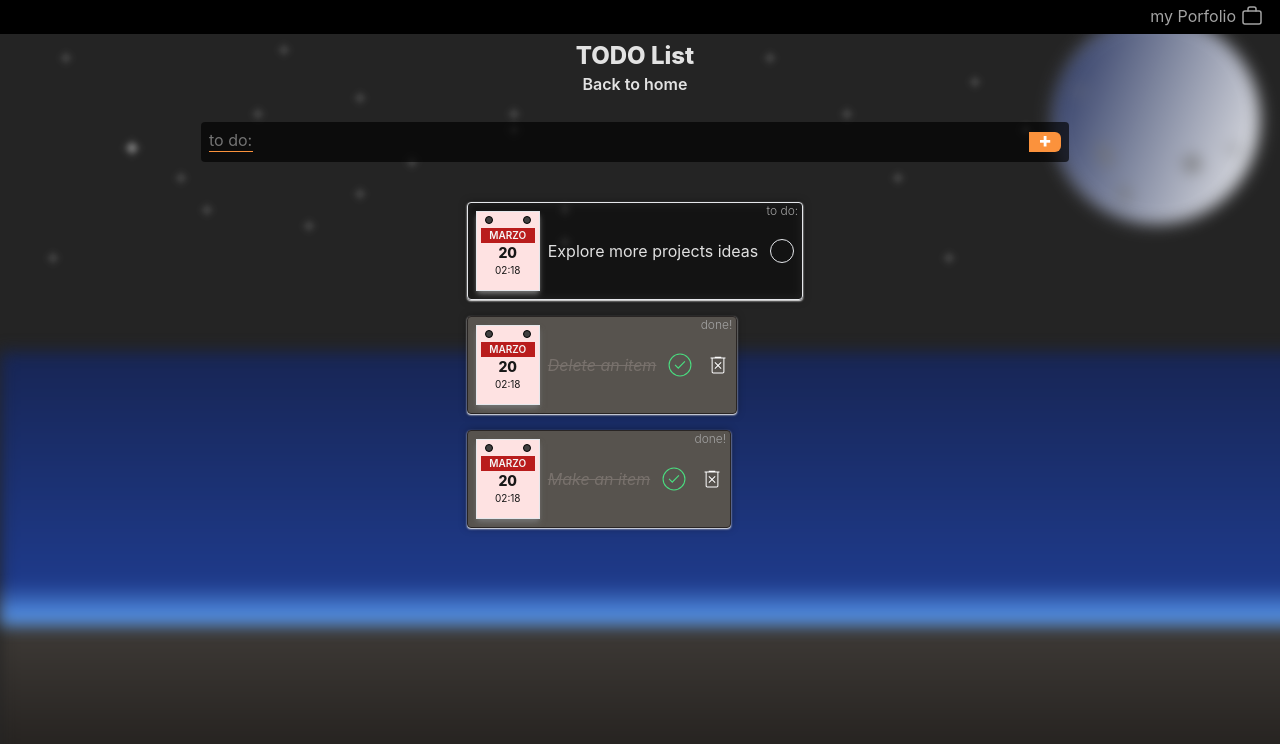
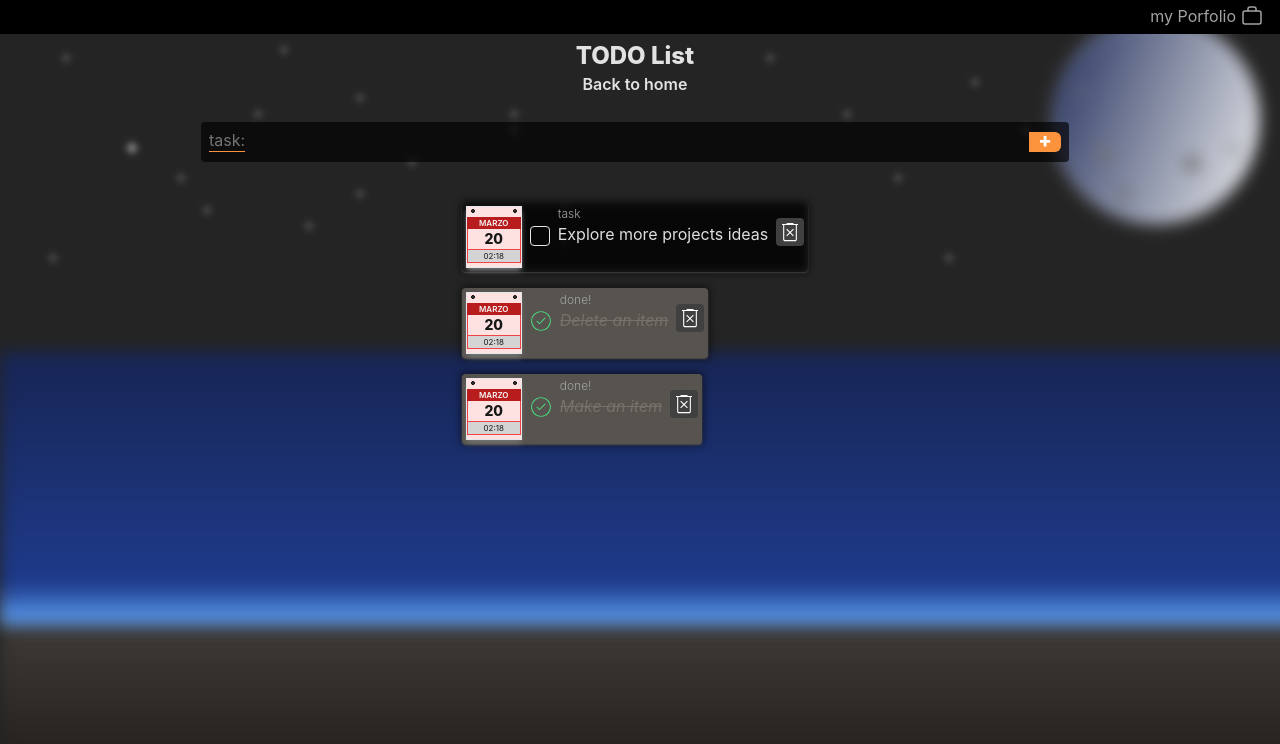
Before and after one commit to chLuis/multi-proyect, a React (Vite) app: page /todo-list in a window 1280 px wide. Shown: the top 744 px of the page. Built offline with nearby package versions, Linux system fonts and the light colour scheme.

Commit message:
add new style todo list

```diff
--- a/src/components/ToDo.jsx
+++ b/src/components/ToDo.jsx
@@ -46,10 +46,10 @@ export default function ToDo({dataLoad}) {
     return (
         <div className="min-w-0 w-full max-w-[900px] px-4">
             <label className="relative">
-                <span className="absolute -inset-y-1 border-b border-orange-400 h-6 left-2 w-11 text-neutral-500 text-nowrap">
-                    to do:
+                <span className="absolute -inset-y-1 border-b border-orange-400 h-6 left-2 text-neutral-500 text-nowrap">
+                    task:
                 </span>
-                <input type="text" value={newTask} onChange={(e) => handleToDo(e)} onKeyDown={(e) => handleKeyDown(e)} className="min-w-0 w-full rounded py-2 ps-16 pe-12 bg-black bg-opacity-65 focus:bg-opacity-75" />
+                <input type="text" value={newTask} onChange={(e) => handleToDo(e)} onKeyDown={(e) => handleKeyDown(e)} className="min-w-0 w-full rounded py-2 ps-12 pe-12 bg-black bg-opacity-65 focus:bg-opacity-75" />
                 <button type="button" onClick={addNewTask}  className={`${insertText} duration-200 absolute font-extrabold inset-y-0 right-2 px-2 flex items-center justify-center text-xl text-white border border-transparent rounded-r-md hover:bg-orange-500 focus:outline-none focus:ring-2 focus:ring-orange-500 focus:ring-offset-2 pb-1`}>
                     +
                 </button>
--- a/src/components/ToDoList.jsx
+++ b/src/components/ToDoList.jsx
@@ -35,12 +35,12 @@ export default function ToDoList({data}) {
         //let fechaFormateada = año + '/' + mes + '/' + dia + ' ' + hora + ':' + minuto;
         return (
                 <>
-                    <div className="relative text-[10px] flex shadow-md shadow-neutral-500 flex-col border px-1 pt-4 pb-1 w-16 min-w-16 max-w-16 h-20 max-h-20 text-center bg-red-100 text-neutral-900">
-                        <span className="absolute top-1 left-2 w-2 h-2 bg-neutral-700 border border-black rounded-full"></span>
-                        <span className="absolute top-1 right-2 w-2 h-2 bg-neutral-700 border border-black rounded-full"></span>
-                        <h2 className="uppercase bg-red-700 text-neutral-100 font-semibold overflow-clip text-ellipsis">{MONTHS[Number(mes)]}</h2>
-                        <h2 className="text-sm font-extrabold">{dia}</h2>
-                        <p>{hora}:{minuto}</p>
+                    <div className="relative text-[8px] flex shadow-md shadow-neutral-500 flex-col border pt-[10px] w-14 min-w-14 max-w-14 h-fit pb-1 text-center bg-red-100 text-neutral-900">
+                        <span className="absolute top-[2px] left-1 w-1 h-1 bg-neutral-700 border border-black rounded-full"></span>
+                        <span className="absolute top-[2px] right-1 w-1 h-1 bg-neutral-700 border border-black rounded-full"></span>
+                        <h2 className="uppercase bg-red-700 text-neutral-100 font-semibold text-ellipsis">{MONTHS[Number(mes)]}</h2>
+                        <h2 className="text-sm font-extrabold border-b border-r border-l border-red-500">{dia}</h2>
+                        <p className="border-b border-r border-l border-red-500 bg-neutral-300">{hora}:{minuto}</p>
                     </div>
                 </>
         )
@@ -95,20 +95,27 @@ export default function ToDoList({data}) {
     return (
         <div className="mt-10 flex flex-col mx-auto gap-4 min-w-0 w-fit max-w-[680px]">
             {list?.sort((a, b) => a.completed - b.completed || b.id - a.id).map((item, index) => (
-                    <label name={index+"todo"} key={index} className={`flex ${item.completed ? "bg-stone-600 text-stone-500 border-stone-800 shadow-stone-600 shadow-sm hover:bg-neutral-800" : "shadow-white shadow-sm hover:bg-violet-950"} relative  select-none items-center w-fit ps-2 pe-1 py-2 gap-2 min-w-0 max-w-[500px] border hover:shadow-none shadow-white shadow-sm hover:shadow-neutral-200 rounded duration-200 animate-pulse-short`}>
-                    <div className="absolute -z-10 inset-0 bg-black bg-opacity-45 blur-sm"></div>
-                    {!item.completed
-                        ? <span className="absolute font-light text-xs top-0 right-0 h-6 w-fit pe-1 text-neutral-400 text-nowrap">to do:</span>
-                        : <span className="absolute font-light text-xs top-0 right-0 h-6 w-fit pe-1 text-neutral-400 text-nowrap">done!</span>}
+                    <label name={index+"todo"} key={index} className={`flex ${item.completed ? "bg-stone-600 text-stone-500 shadow-stone-600 shadow-sm hover:bg-neutral-800" : "shadow-neutral-700 shadow-sm hover:shadow-sm hover:shadow-neutral-200 hover:bg-neutral-950"} relative justify-center select-none w-fit ps-1 pe-1 py-1 gap-2 min-w-0 max-w-[500px] shadow-neutral-500 shadow-sm rounded duration-200 animate-pulse-short`}>
+
+                    <div className="absolute -z-10 inset-0 bg-black bg-opacity-80 blur-sm"></div>
+
                         {getDateString(item.id)}
-                        <p className={`${item.completed ? "line-through text-wrap italic" : "text-wrap"}`}>{item.text}</p>
                         {item.completed
-                            ? <svg xmlns="http://www.w3.org/2000/svg" onClick={() => handleNotCompleted(item.id)} className={`fill-green-400 min-h-8 min-w-8 duration-200 cursor-pointer`} height="32" viewBox="0 -960 960 960" width="32"><path d="m427.462-363.692 211.846-210.846L616-597.846 427.462-410.308l-85-84L319.154-471l108.308 107.308ZM480.134-136q-70.673 0-133.41-26.839-62.737-26.84-109.865-73.922-47.127-47.082-73.993-109.757Q136-409.194 136-479.866q0-71.673 26.839-133.91 26.84-62.237 73.922-109.365 47.082-47.127 109.757-73.993Q409.194-824 479.866-824q71.673 0 133.91 26.839 62.237 26.84 109.365 73.922 47.127 47.082 73.993 109.257Q824-551.806 824-480.134q0 70.673-26.839 133.41-26.84 62.737-73.922 109.865-47.082 47.127-109.257 73.993Q551.806-136 480.134-136ZM480-168q130 0 221-91t91-221q0-130-91-221t-221-91q-130 0-221 91t-91 221q0 130 91 221t221 91Zm0-312Z"/></svg>
-                            : <span onClick={() => handleCompleted(item.id)} className="min-w-6 min-h-6 fill-blue-200 mx-1 hover:border-blue-400 border hover:bg-green-400 rounded-full duration-200 cursor-pointer"></span>}
+                            ? <svg xmlns="http://www.w3.org/2000/svg" onClick={() => handleNotCompleted(item.id)} className={`fill-green-400 hover:fill-red-500 mt-4 min-w-4 duration-200 cursor-pointer scale-125`} height="26" viewBox="0 -960 960 960" width="22"><path d="m427.462-363.692 211.846-210.846L616-597.846 427.462-410.308l-85-84L319.154-471l108.308 107.308ZM480.134-136q-70.673 0-133.41-26.839-62.737-26.84-109.865-73.922-47.127-47.082-73.993-109.757Q136-409.194 136-479.866q0-71.673 26.839-133.91 26.84-62.237 73.922-109.365 47.082-47.127 109.757-73.993Q409.194-824 479.866-824q71.673 0 133.91 26.839 62.237 26.84 109.365 73.922 47.127 47.082 73.993 109.257Q824-551.806 824-480.134q0 70.673-26.839 133.41-26.84 62.737-73.922 109.865-47.082 47.127-109.257 73.993Q551.806-136 480.134-136ZM480-168q130 0 221-91t91-221q0-130-91-221t-221-91q-130 0-221 91t-91 221q0 130 91 221t221 91Zm0-312Z"/></svg>
+                            : <span onClick={() => handleCompleted(item.id)} className="min-w-5 h-5 mt-5 fill-blue-200 hover:border-blue-400 border hover:bg-green-400 rounded duration-200 cursor-pointer"></span>}
+                        <div className="flex flex-col h-full">
+                            {!item.completed
+                            ? <span className=" font-light text-xs w-fit text-neutral-400 text-nowrap">task</span>
+                            : <span className=" font-light text-xs w-fit text-neutral-400 text-nowrap">done!</span>}
+                            <p className={`${item.completed ? "line-through text-wrap italic" : "text-wrap"}`}>{item.text}</p>
+                        </div>
+
                         {/* <ToDoDate date={item.id} /> */}
-                        {item.completed
-                            ? <svg xmlns="http://www.w3.org/2000/svg" onClick={() => handleModalDelete(item.id)} height="28" fill="white" className="border-b border-t cursor-pointer min-h-7 min-w-7 rounded-full border-transparent hover:border-b-neutral-400 hover:border-t-red-400 duration-200" viewBox="0 -960 960 960" width="28"><path d="M377.731-330.769 480.5-433.538l102.769 102.769 26.462-26.462L506.962-460l102.769-102.769-26.462-26.462L480.5-486.462 377.731-589.231l-26.462 26.462L454.038-460 351.269-357.231l26.462 26.462Zm-71.27 164.615q-25.937 0-43.738-17.8-17.8-17.801-17.8-43.56v-490.64h-39.385v-36.795h155.693v-29.667h238.154v29.539h155.692v36.923h-39.384v490.64q0 25.759-17.801 43.56-17.8 17.8-43.738 17.8H306.461Zm372.308-552H281.846v490.462q0 9.231 7.692 16.923 7.693 7.692 16.923 7.692h347.693q9.231 0 16.923-7.692 7.692-7.692 7.692-16.923v-490.462Zm-396.923 0v515.077-515.077Z"/></svg>
-                            : null}
+                        <div className="rounded bg-neutral-700 h-fit hover:bg-neutral-900 duration-200 mt-3">
+
+                        <svg xmlns="http://www.w3.org/2000/svg" onClick={() => handleModalDelete(item.id)} height="28" fill="white" className="cursor-pointer min-h-7 min-w-7 rounded-full border-transparent hover:border-b-neutral-400 hover:border-t-red-400 duration-200" viewBox="0 -960 960 960" width="28"><path d="M377.731-330.769 480.5-433.538l102.769 102.769 26.462-26.462L506.962-460l102.769-102.769-26.462-26.462L480.5-486.462 377.731-589.231l-26.462 26.462L454.038-460 351.269-357.231l26.462 26.462Zm-71.27 164.615q-25.937 0-43.738-17.8-17.8-17.801-17.8-43.56v-490.64h-39.385v-36.795h155.693v-29.667h238.154v29.539h155.692v36.923h-39.384v490.64q0 25.759-17.801 43.56-17.8 17.8-43.738 17.8H306.461Zm372.308-552H281.846v490.462q0 9.231 7.692 16.923 7.693 7.692 16.923 7.692h347.693q9.231 0 16.923-7.692 7.692-7.692 7.692-16.923v-490.462Zm-396.923 0v515.077-515.077Z"/></svg>
+                        </div>
+
                     </label>
                 ))}
             {taskCompleted && <span className="fixed top-3 left-3 z-50 border rounded px-2 py-1 bg-blue-600 animate-pulse-shortout shadow shadow-white">Task completed !</span>}
--- a/src/main.jsx
+++ b/src/main.jsx
@@ -36,7 +36,7 @@ const router = createBrowserRouter([
   {
     path: '/formation',
     element: <FormationPage />
-  },
+  }
 ])
 
 ReactDOM.createRoot(document.getElementById('root')).render(
```
